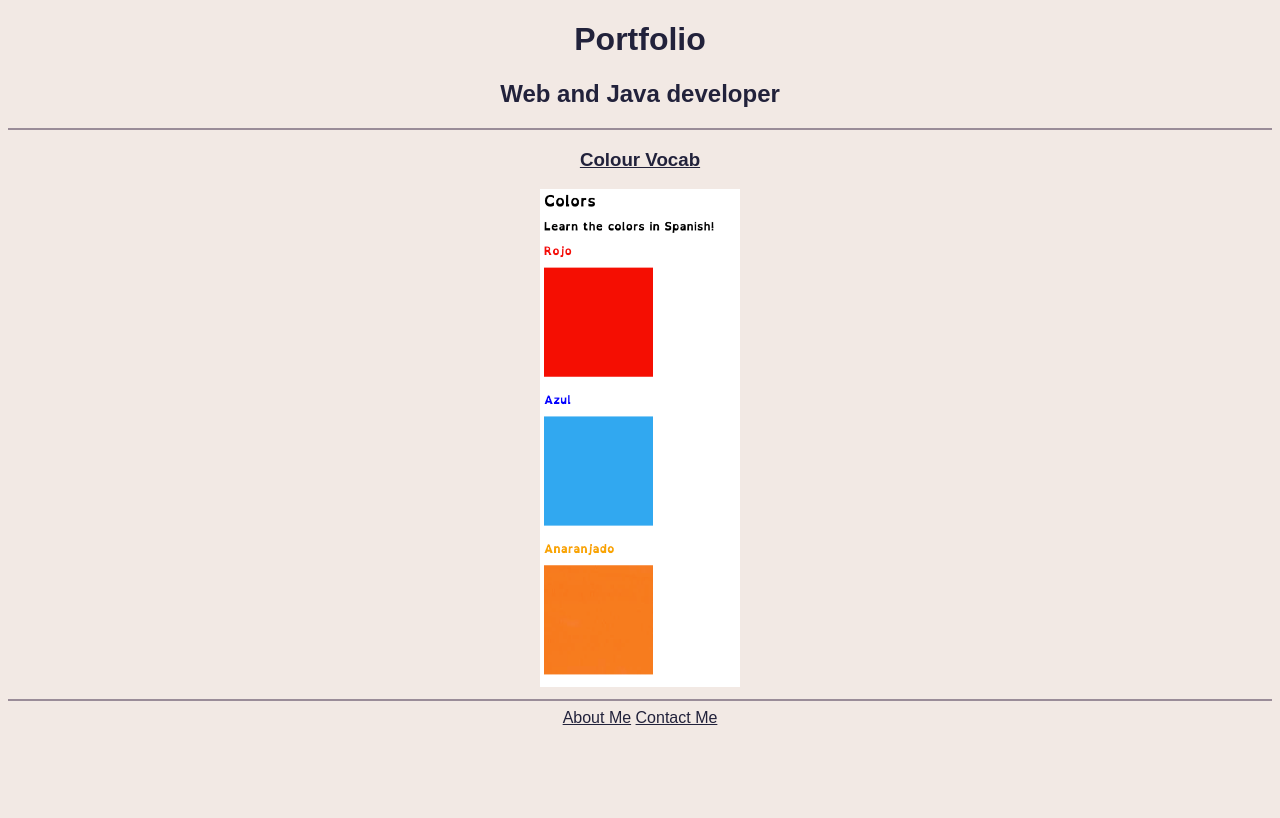
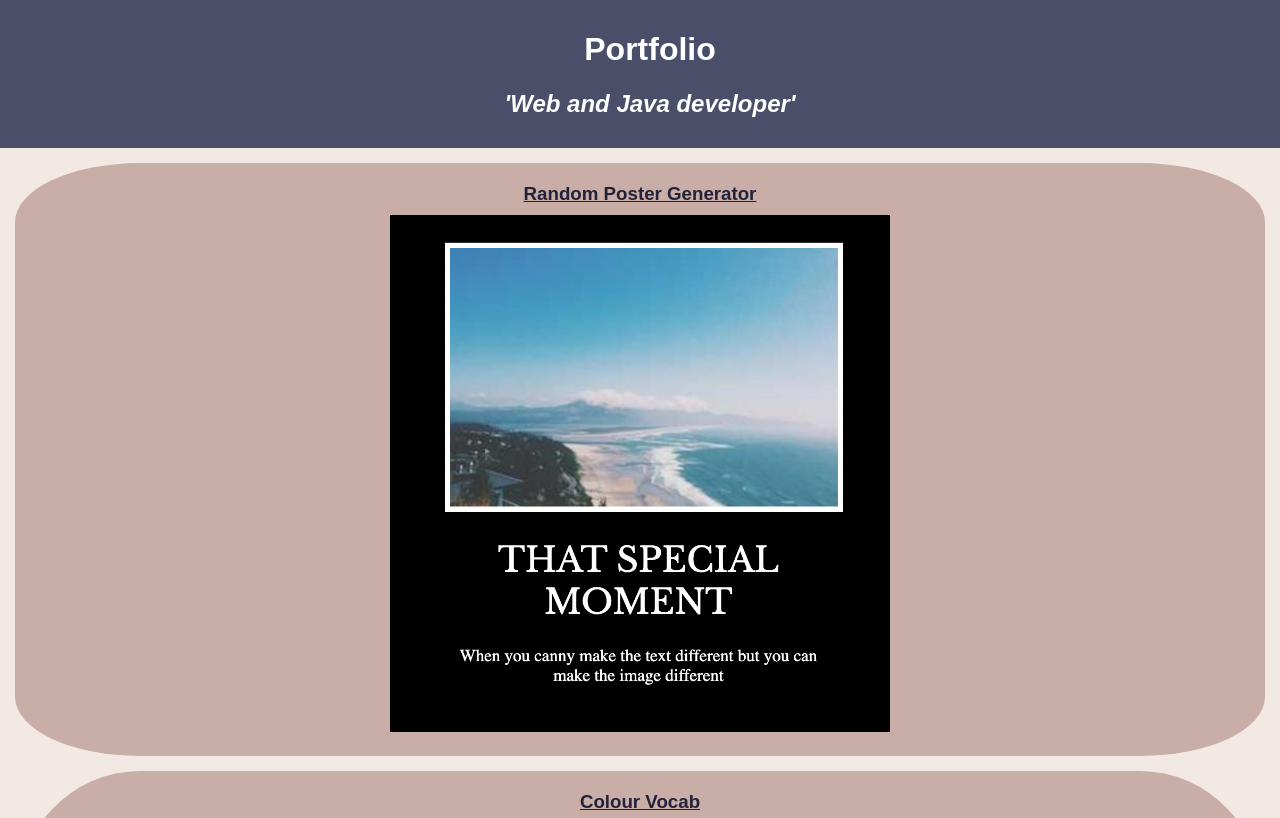
Before and after one commit to QuidQuoCode/html-portfolio, a plain HTML site: page index.html in a window 1280 px wide. Shown: the top 818 px of the page. Drawn offline with Linux system fonts and the light colour scheme.

Commit message:
Added poster generator, updated portolio ui

```diff
--- a/index.html
+++ b/index.html
@@ -6,18 +6,30 @@
     <link rel="stylesheet" href="./style.css">
     <title>Portfolio</title>
 </head>
+
 <body>
-    <h1>Portfolio</h1>
-    <h2>Web and Java developer</h2>
+    <header>
+        <h1>Portfolio</h1>
+        <h2><i>'Web and Java developer'</i></h2>
+    </header>
 
-    <hr />
+    <!-- TODO: Make content blocks not span the entire window -->
+    <div class="content">
+        <div class="content-block">
+            <h3><a href="https://quidquocode.github.io/html-poster-generator/">Random Poster Generator</a></h3>
+            <img src="./assets/images/random-poster-generator.png" alt="image of the sea with text underneath saying 'that special moment when you canny make the text different but you can make the image different'" width="400px">
+        </div>
 
-    <h3><a href="https://quidquocode.github.io/html-color-vocab/">Colour Vocab</a></h3>
-    <img src="./assets/images/colour-vocab.png" alt="Colours with their associated spanish word" width="200">
+        <div class="content-block">
+            <h3><a href="https://quidquocode.github.io/html-color-vocab/">Colour Vocab</a></h3>
+            <img src="./assets/images/colour-vocab.png" alt="Colours with their associated spanish word" width="200">
+        </div>
+    </div>
 
-    <hr />
+    <footer>
+        <a href="public/about.html">About Me</a>
+        <a href="public/contact.html">Contact Me</a>
+    </footer>
+</body>
 
-    <a href="public/about.html">About Me</a>
-    <a href="public/contact.html">Contact Me</a>
-</body>
 </html>
--- a/style.css
+++ b/style.css
@@ -1,13 +1,50 @@
 * {
     text-align: center;
     font-family: sans-serif;
-    color:#22223b;
 }
 
 body {
     background-color: #f2e9e4;
+    margin: 0;
+    padding: 0;
 }
 
-hr {
-    border: 1px solid #9A8C98
+header, footer {
+    background-color: #4A4E69;
+    color: white;
+    width: 100%;
+    margin: 0;
+    padding: 10px;
 }
+
+header {
+
+}
+
+footer a {
+    color: white;
+}
+
+img {
+    width: 40%;
+}
+
+h3 {
+    margin: 0px;
+    margin-bottom: 10px;
+}
+
+.content-block {
+    background-color: #C9ADA7;
+    padding: 20px 0px;
+    margin: 15px;
+    border-radius: 10%;
+}
+
+.content-block a {
+    color: #22223B;
+}
+
+.content-block:hover {
+    box-shadow: 0 0px 5px rgba(34, 34, 59, 0.7);
+}
```
Also changed, not shown: assets/images/random-poster-generator.png (added).
